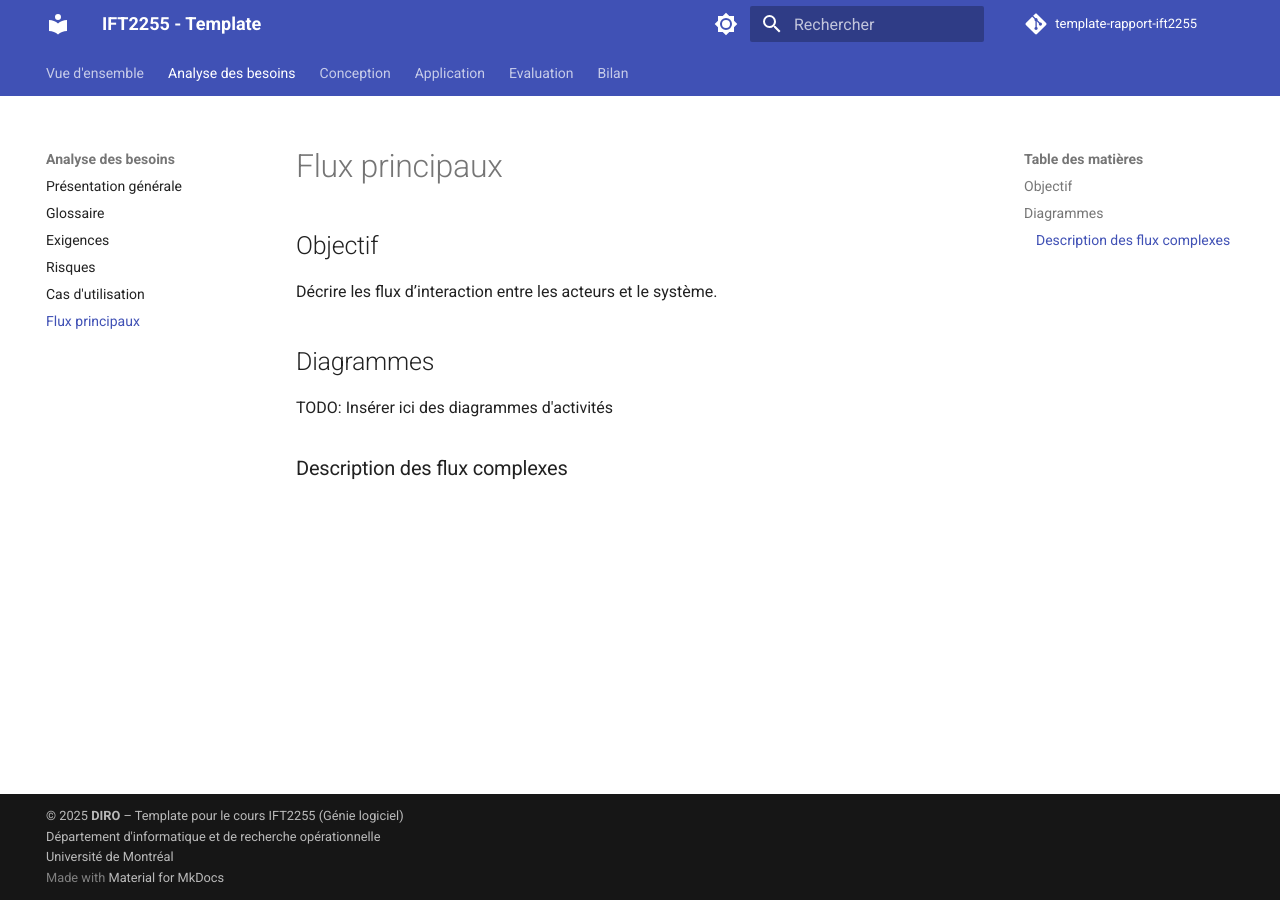
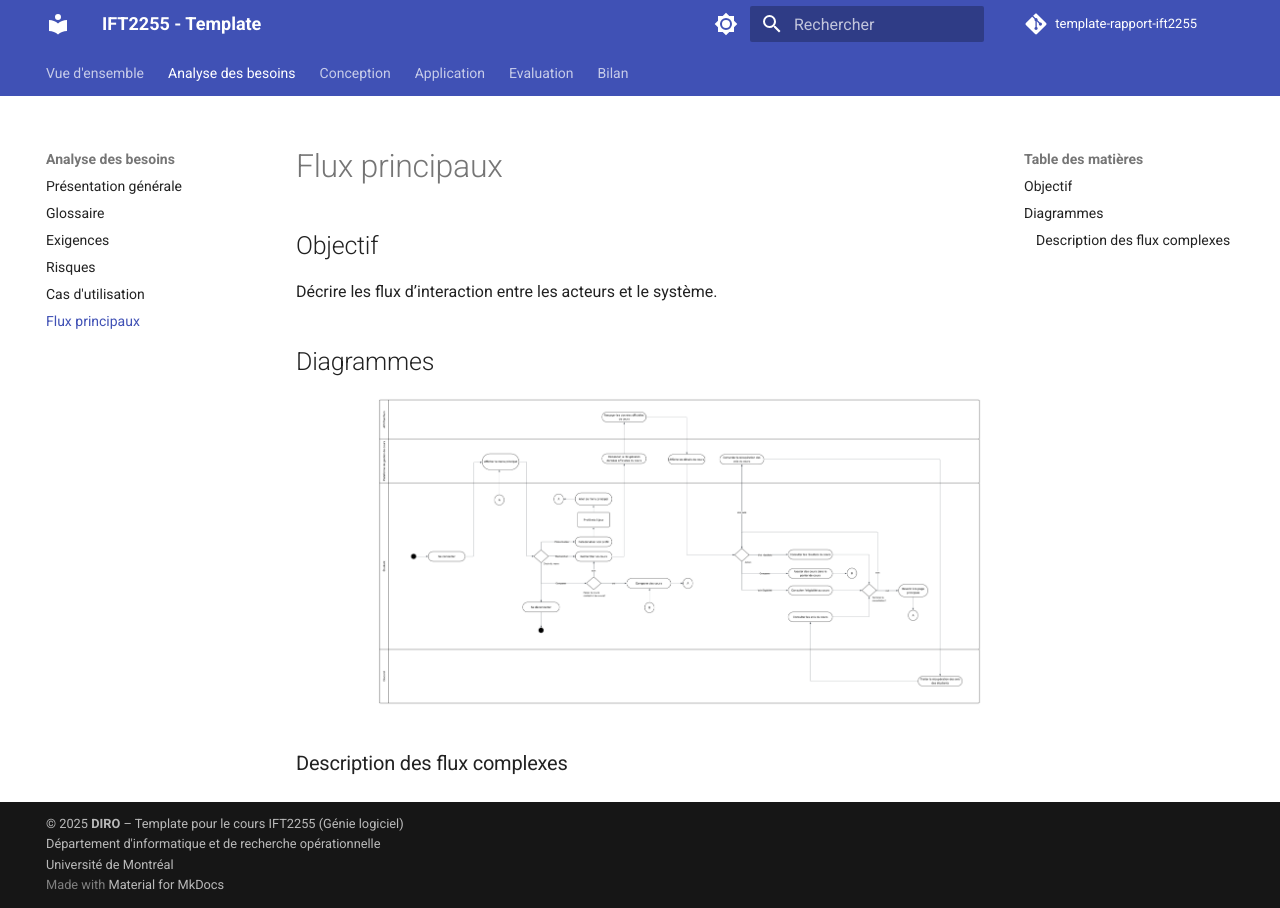
Before and after one commit to jujutheriault/IFT2255_Devoir1, an MkDocs documentation site: the page built from docs/besoins/flux-principaux.md, in a window 1280 px wide. Built offline with MkDocs 1.6.1 and Material for MkDocs 9.7.7, drawn with Linux system fonts in a browser that asks for light colours; comment, search, counter and statistics services are not loaded.

Commit message:
Update flux-principaux.md

```diff
--- a/docs/besoins/flux-principaux.md
+++ b/docs/besoins/flux-principaux.md
@@ -10,6 +10,6 @@ Décrire les flux d’interaction entre les acteurs et le système.
 
 ## Diagrammes
 
-TODO: Insérer ici des diagrammes d'activités
+![Alt text](../Diagramme_activité.png)
 
 ### Description des flux complexes
```
